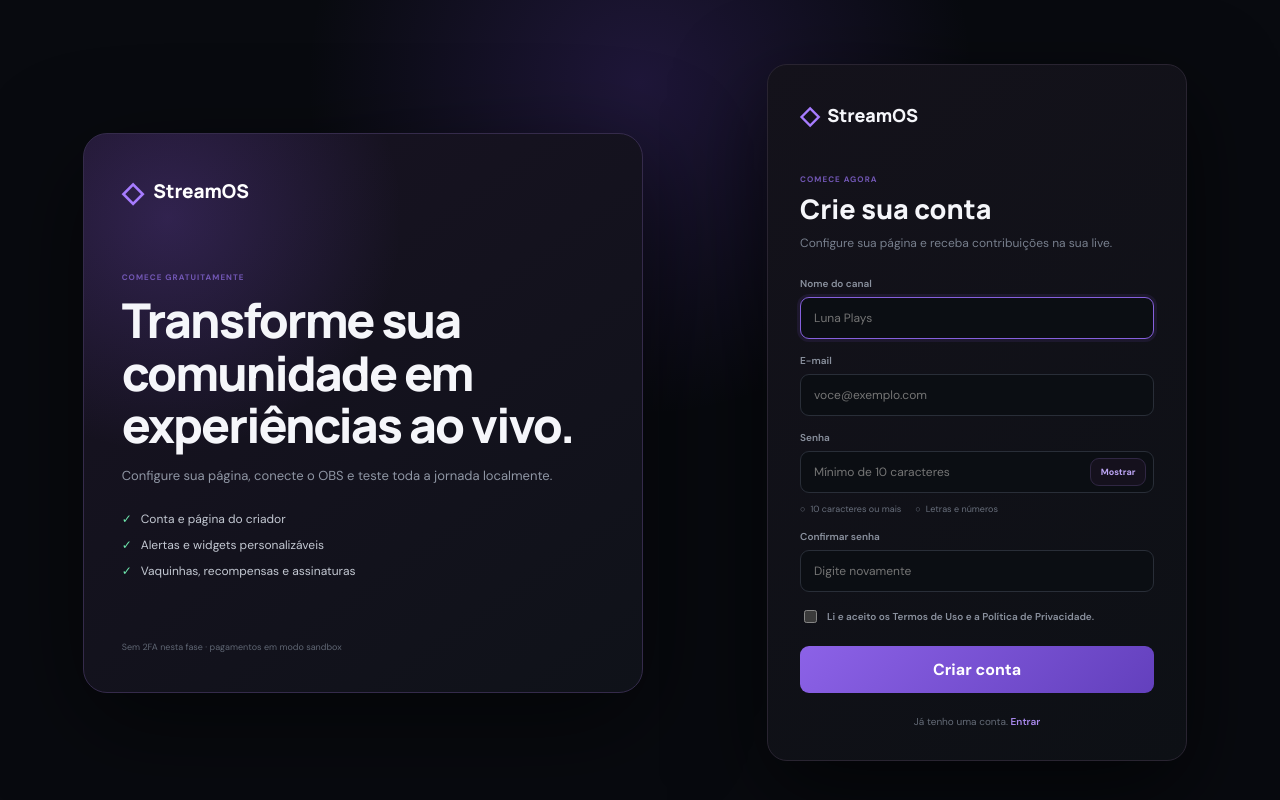
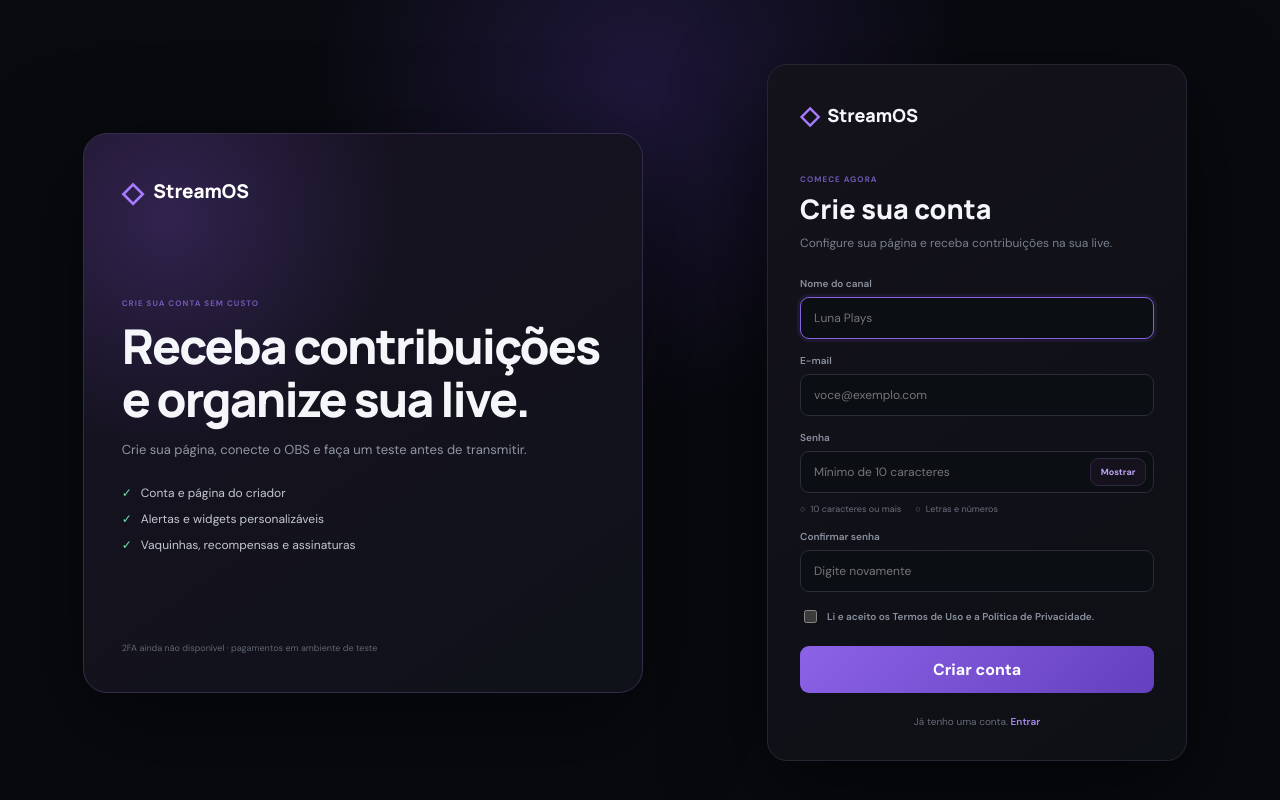
Before and after one commit to lucashz/StreamOS, a Next.js app in the folder apps/web/: page /cadastro in a window 1280 px wide. Shown: the top 800 px of the page. Built offline with nearby package versions, Linux system fonts and the light colour scheme.

Commit message:
Humaniza textos principais do produto

```diff
--- a/apps/web/app/[slug]/donation-form.tsx
+++ b/apps/web/app/[slug]/donation-form.tsx
@@ -52,7 +52,7 @@ const voiceProfiles = [
   {
     id: 'character-cheerful',
     name: 'Torcida',
-    detail: 'Animada e vibrante',
+    detail: 'Movimento intenso',
     avatar: '⚽',
   },
   {
--- a/apps/web/app/assinaturas/page.tsx
+++ b/apps/web/app/assinaturas/page.tsx
@@ -295,8 +295,8 @@ export default function Page() {
           <section className="feature-empty">
             <div className="empty-art">◇</div>
             <div>
-              <h2>Transforme apoiadores em membros</h2>
-              <p>Crie seu primeiro plano com preço e benefícios exclusivos.</p>
+              <h2>Crie seu primeiro plano</h2>
+              <p>Defina o preço e informe o que cada membro recebe.</p>
             </div>
           </section>
         )}
--- a/apps/web/app/cadastro/page.tsx
+++ b/apps/web/app/cadastro/page.tsx
@@ -9,11 +9,10 @@ export default function RegisterPage() {
           <span>◇</span> StreamOS
         </Link>
         <div>
-          <span className="section-kicker">Comece gratuitamente</span>
-          <h2>Transforme sua comunidade em experiências ao vivo.</h2>
+          <span className="section-kicker">Crie sua conta sem custo</span>
+          <h2>Receba contribuições e organize sua live.</h2>
           <p>
-            Configure sua página, conecte o OBS e teste toda a jornada
-            localmente.
+            Crie sua página, conecte o OBS e faça um teste antes de transmitir.
           </p>
           <ul>
             <li>Conta e página do criador</li>
@@ -21,7 +20,9 @@ export default function RegisterPage() {
             <li>Vaquinhas, recompensas e assinaturas</li>
           </ul>
         </div>
-        <small>Sem 2FA nesta fase · pagamentos em modo sandbox</small>
+        <small>
+          2FA ainda não disponível · pagamentos em ambiente de teste
+        </small>
       </aside>
       <section className="auth-card">
         <Link className="auth-brand" href="/">
--- a/apps/web/app/layout.tsx
+++ b/apps/web/app/layout.tsx
@@ -6,7 +6,8 @@ import './alert-layout.css';
 
 export const metadata: Metadata = {
   title: 'Painel | StreamOS',
-  description: 'Painel de monetização e experiências ao vivo do StreamOS.',
+  description:
+    'Painel para contribuições, alertas, widgets e controle de transmissões.',
 };
 
 export default function RootLayout({
```
Also changed, not shown: apps/web/app/entrar/page.tsx (+5 -5 lines).
